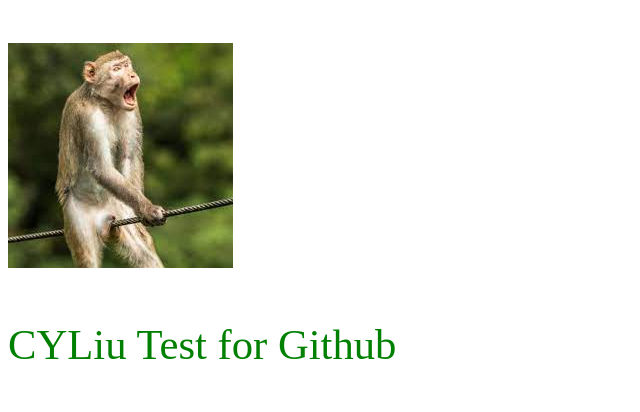
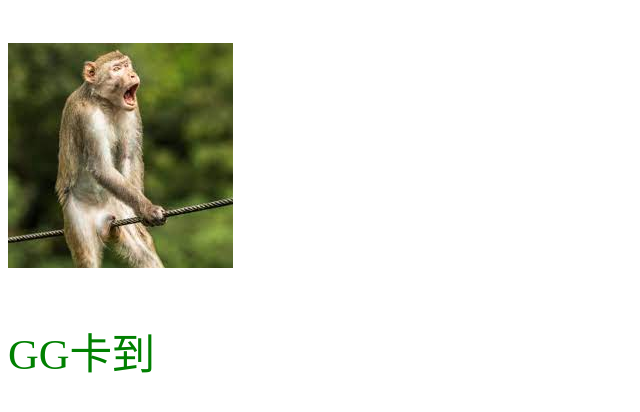
Before and after one commit to Disneyso/90918119, a plain HTML site: page index.html in a window 1280 px wide. Shown: the whole page, without its empty margins (0-640 px from the left). Drawn offline with Linux system fonts and the light colour scheme.

Commit message:
Update index.html
3

```diff
--- a/index.html
+++ b/index.html
@@ -12,6 +12,6 @@ body,td,th {
 
 <body>
     <p style="color:green; font-size:32pt"><img src="GG.jpg" width="225" height="225" alt=""/></p>
-    <p style="color:green; font-size:32pt">CYLiu Test for Github</p>
+    <p style="color:green; font-size:32pt">GG卡到</p>
 </body>
 </html>
```
